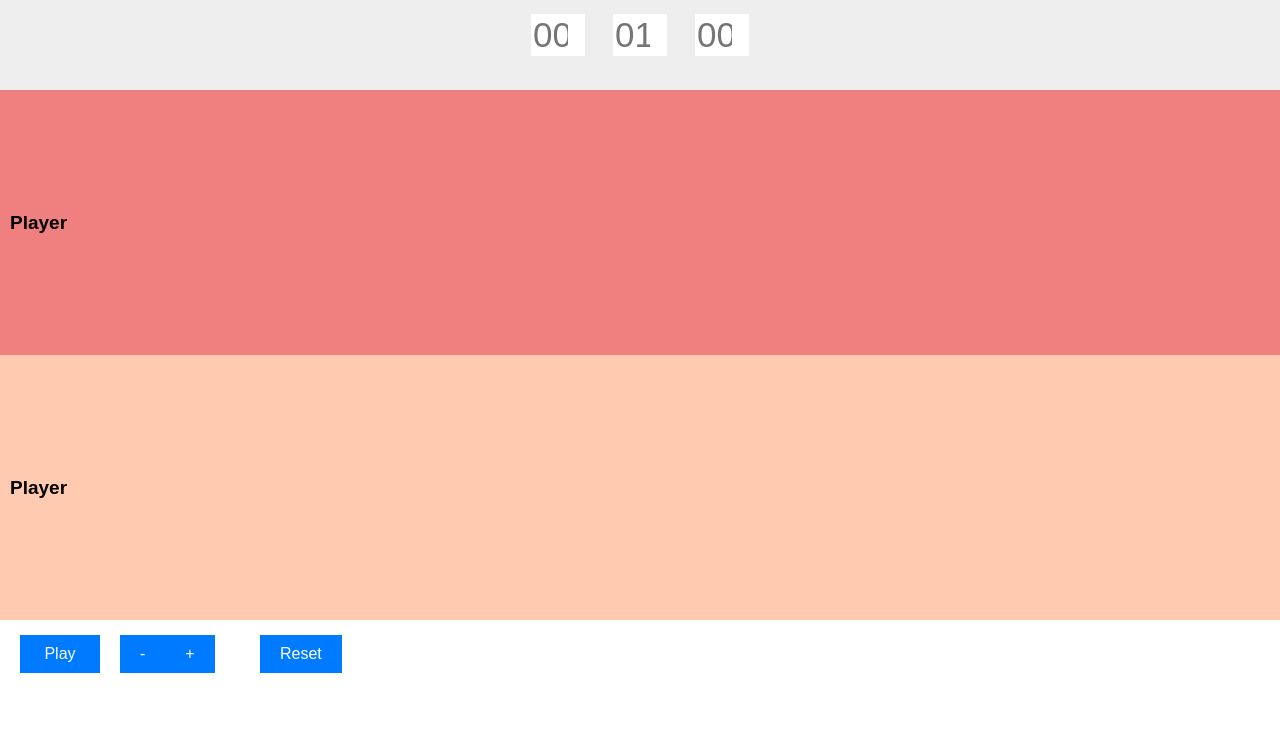
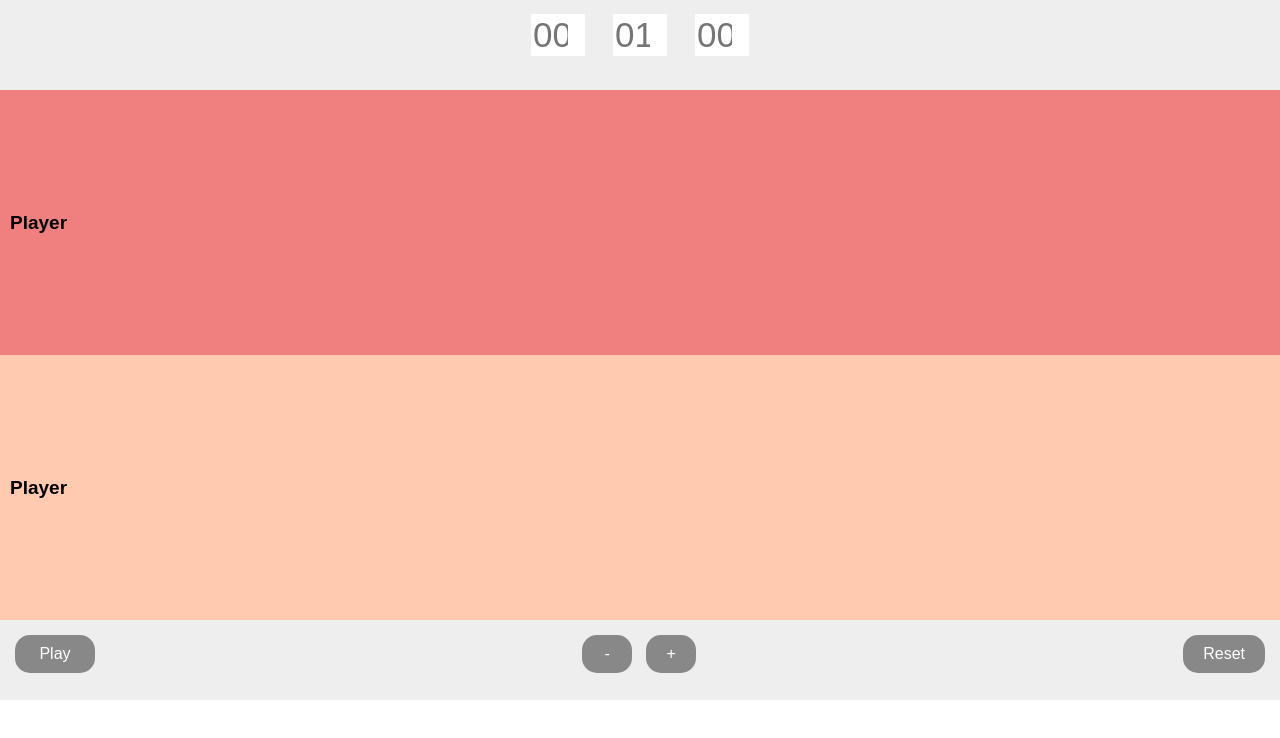
Before and after one commit to wpitt3/board-game-app, a React (Create React App) app: page / in a window 1280 px wide. Shown: the top 738 px of the page. Built offline with nearby package versions, Linux system fonts and the light colour scheme.

Commit message:
improve styling

```diff
--- a/src/timer/ChessTimer.css
+++ /dev/null
@@ -1,33 +0,0 @@
-.buttons {
-    height: 80px;
-}
-
-.buttons button {
-    margin-top: 15px;
-    background-color: #007bff;
-    color: #fff;
-    border: none;
-    padding: 10px 20px;
-    font-size: 16px;
-    cursor: pointer;
-}
-
-.buttons button:hover {
-    background-color: #0056b3;
-}
-
-.buttons .pause {
-    position: absolute;
-    margin-left: 20px;
-    width: 80px;
-}
-
-.buttons .reset {
-    position: absolute;
-    margin-left: 260px;
-}
-
-.buttons .player-change {
-    position: absolute;
-    margin-left: 120px;
-}
--- a/src/timer/ChessTimer.tsx
+++ b/src/timer/ChessTimer.tsx
@@ -1,6 +1,6 @@
 import React, { useState, useEffect } from 'react';
 
-import './ChessTimer.css';
+import './TimerControlButtons.css';
 import PlayerTable from "./PlayerTable";
 import EditPlayersTable from "./EditPlayersTable";
 import EditTime from "./EditTime";
@@ -146,7 +146,7 @@ function ChessTimer() {
             {gameState === 'RESET' && <EditPlayersTable players={players} onPlayerNameEdit={handlePlayerNameEdit} changePlayerColour={handleChangePlayerColour} />}
             {gameState !== 'RESET' && <PlayerTable players={players} activePlayerIndex={activePlayerIndex} onTableRowClick={handleTableRowClick} onDrag={handleChangePlayerOrder}/>}
 
-            <div className="buttons">
+            <div className="time-control-buttons">
                 <button className='pause' onClick={handlePauseButtonClick}>
                     {gameState === 'PLAY' ? 'Pause' : 'Play'}
                 </button>
--- a/src/timer/PlayerTable.css
+++ b/src/timer/PlayerTable.css
@@ -14,6 +14,15 @@
 
 .player-row td {
     font-weight: bold;
+}
+
+.player-row .player-name {
+    width: 200px;
+}
+
+.player-row td .time {
+    float: right;
+    margin-right: 15px;
 }
 
 .player-row td .timer-item {
--- a/src/timer/PlayerTable.tsx
+++ b/src/timer/PlayerTable.tsx
@@ -44,13 +44,16 @@ const PlayerRow: React.FC<PlayerRowProps> = ({ player, index, active, onClick, o
             draggable
             onTouchEnd={(e) => onDrag(e.changedTouches[0].clientY)}
         >
-            <td>{player.name}</td>
+            <td className={'player-name'}>{player.name}</td>
             <td className={active ? 'active' : ''}>
-                <TimerItem value={hours}/>
-                <div className={'colon'}>{":"}</div>
-                <TimerItem value={mins}/>
-                <div className={'colon'}>{":"}</div>
-                <TimerItem value={secs}/></td>
+                <div className={'time'}>
+                    <TimerItem value={hours}/>
+                    <div className={'colon'}>{":"}</div>
+                    <TimerItem value={mins}/>
+                    <div className={'colon'}>{":"}</div>
+                    <TimerItem value={secs}/>
+                </div>
+            </td>
         </tr>
     );
 };
--- /dev/null
+++ b/src/timer/TimerControlButtons.css
@@ -0,0 +1,37 @@
+.time-control-buttons {
+    height: 80px;
+    background-color: #eee;
+}
+
+.time-control-buttons button {
+    margin-top: 15px;
+    background-color: #888;
+    color: #fff;
+    border: none;
+    border-radius: 15px;
+    padding: 10px 20px;
+    font-size: 16px;
+    cursor: pointer;
+}
+
+.time-control-buttons .pause {
+    float: left;
+    margin-left: 15px;
+    width: 80px;
+}
+
+.time-control-buttons .reset {
+    float: right;
+    margin-right: 15px;
+}
+
+.time-control-buttons .player-change {
+    display: table;
+    margin: auto;
+}
+
+.time-control-buttons .player-change button {
+    margin: 15px 7px 0 7px;
+    width: 50px;
+    padding: 10px 10px;
+}
```
